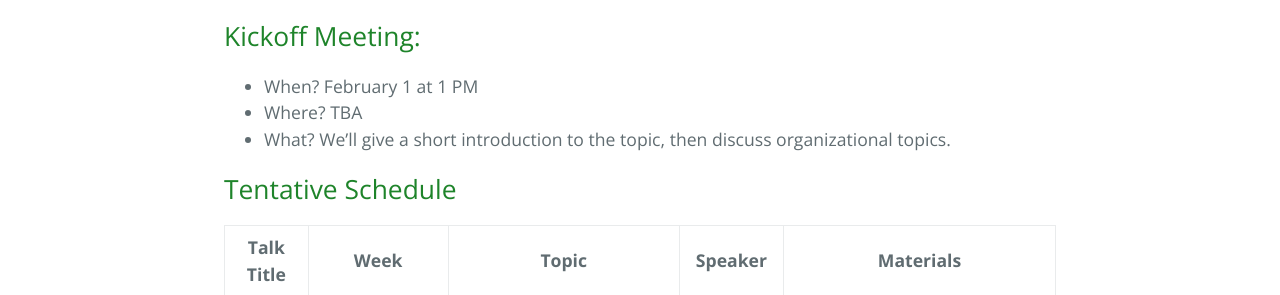
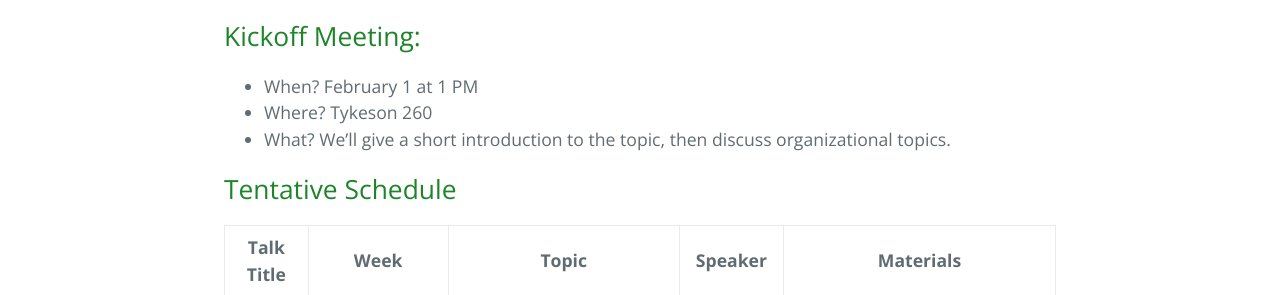
Before and after one commit to galen-dorp/positive-geometries-oregon, a Jekyll site: the page built from index.md, in a window 1280 px wide. Shown: the part 652-947 px from the top of the page. Built offline with Jekyll 4.4.1, drawn with Linux system fonts in a browser that asks for light colours.

Commit message:
Tykeson 260

```diff
--- a/index.md
+++ b/index.md
@@ -23,7 +23,7 @@ Organizers: [Colin Crowley](https://sites.google.com/view/colincrowley/home), [G
 ## Kickoff Meeting:
 
 - When? February 1 at 1 PM
-- Where? TBA
+- Where? Tykeson 260
 - What? We'll give a short introduction to the topic, then discuss organizational topics.
 
 ## Tentative Schedule
```
